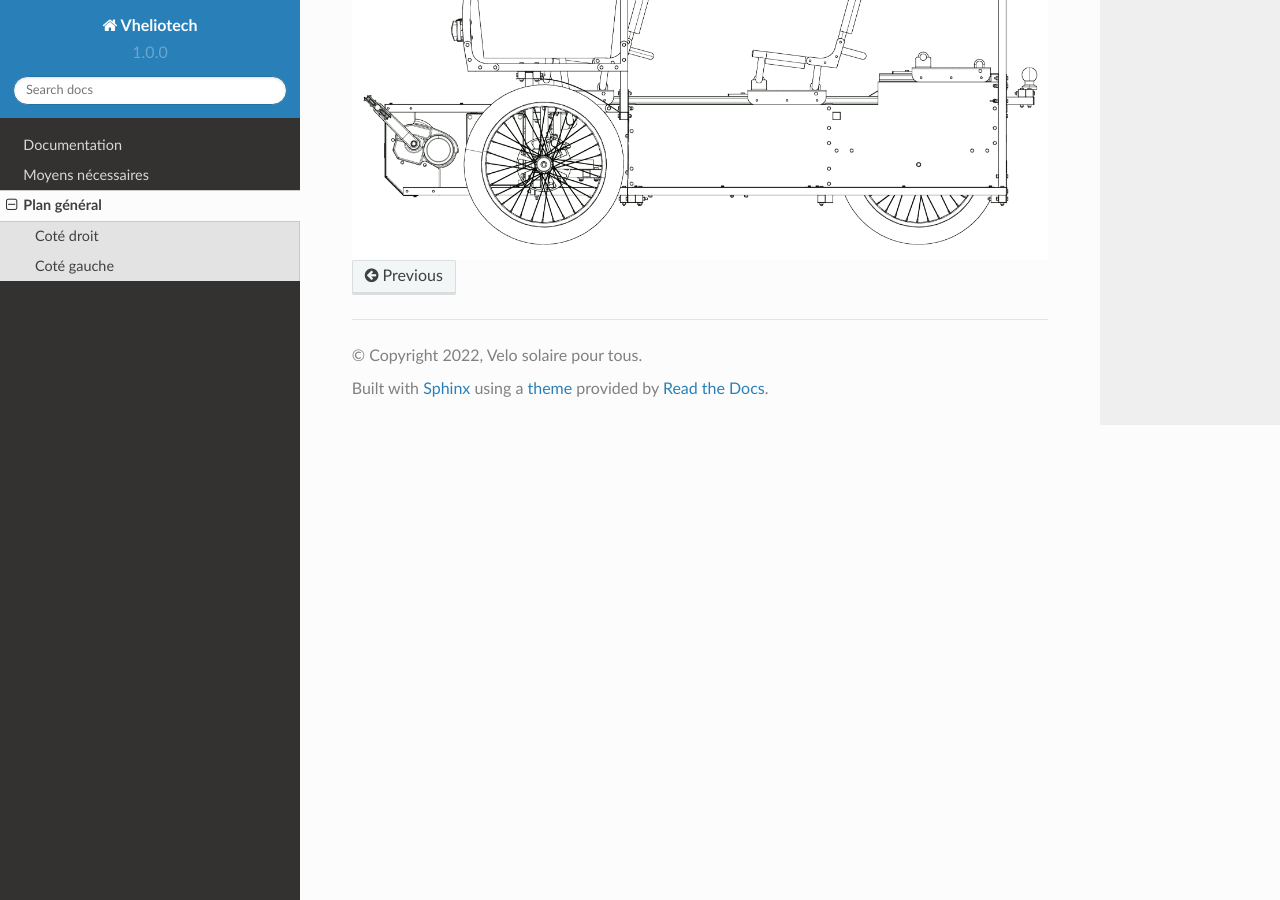
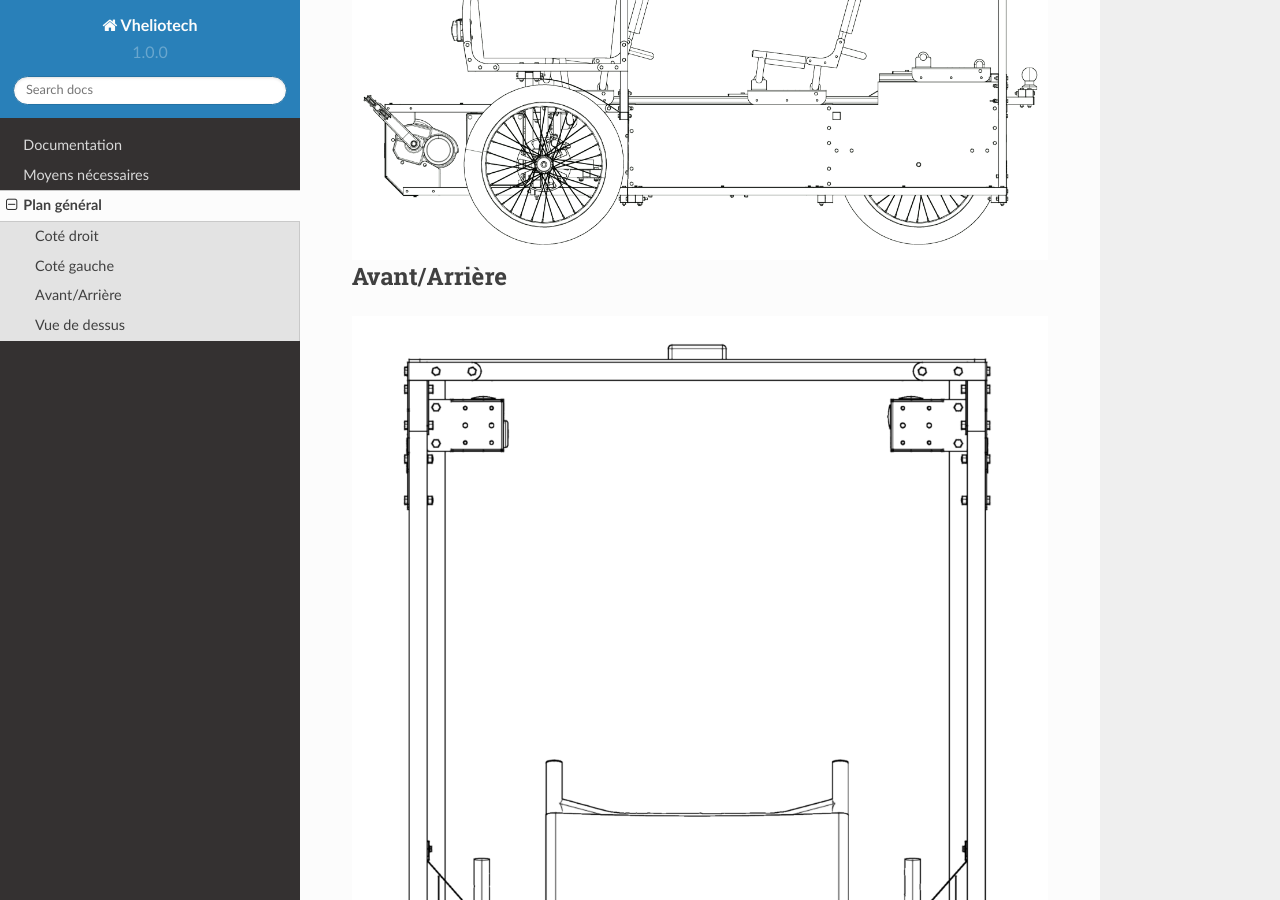
Before and after one commit to dedesite/rtd-tutorial, a Sphinx documentation site: the page built from docs/source/plan_general.md, in a window 1280 px wide and 900 px high, scrolled down 1047 px. Built offline with Sphinx 7.4.7 and the Read the Docs theme 2.0.0, drawn with Linux system fonts in a browser that asks for light colours.

Commit message:
Ajout image dans plan général (#10)
* Ajout image

* Update plan_general.md

````diff
--- a/docs/source/plan_general.md
+++ b/docs/source/plan_general.md
@@ -13,3 +13,23 @@
 :alt: Coté gauche
 :align: center
 ```
+
+## Avant/Arrière
+
+```{image} img/avant.png
+:alt: avant
+:align: left
+```
+
+
+```{image} img/arriere.png
+:alt: arriere
+:align: right
+```
+
+## Vue de dessus
+
+```{image} img/dessus.png
+:alt: dessus
+:align: center
+```
````
Also changed, not shown: docs/source/img/coupe_altimetrique.png (added).
